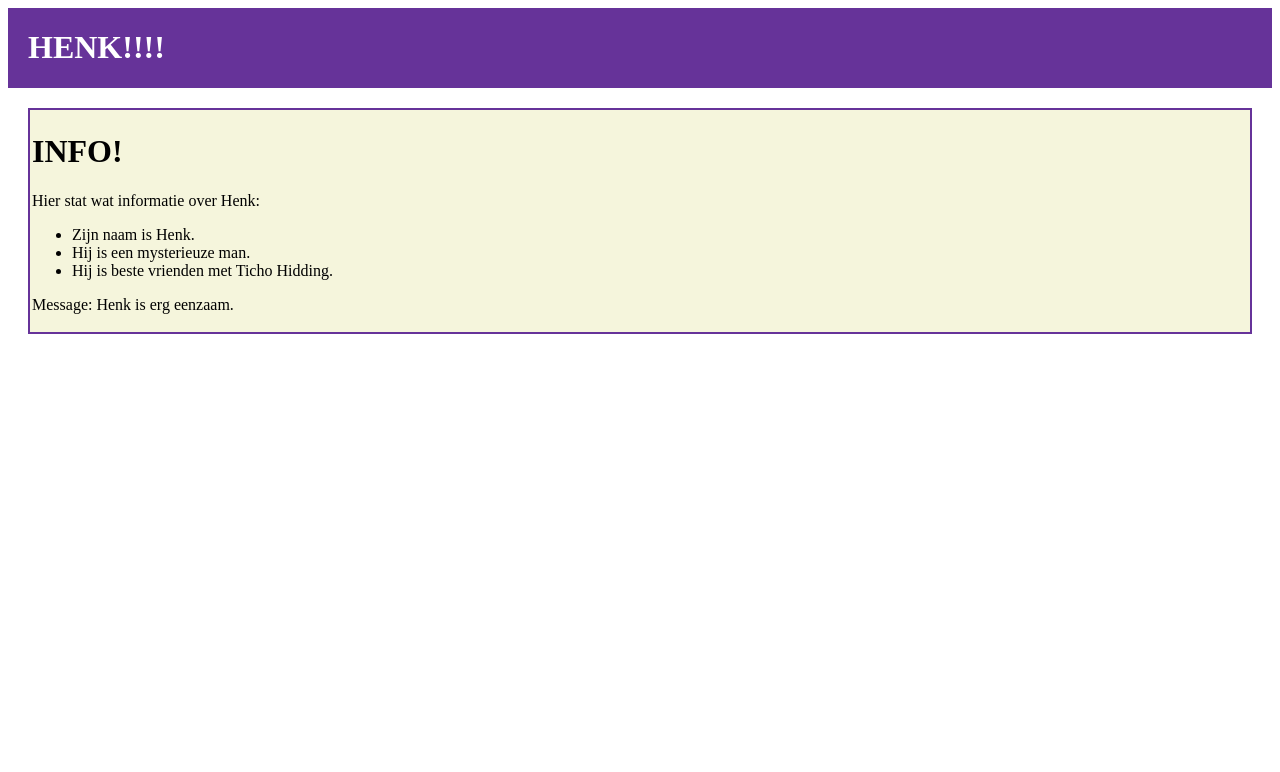
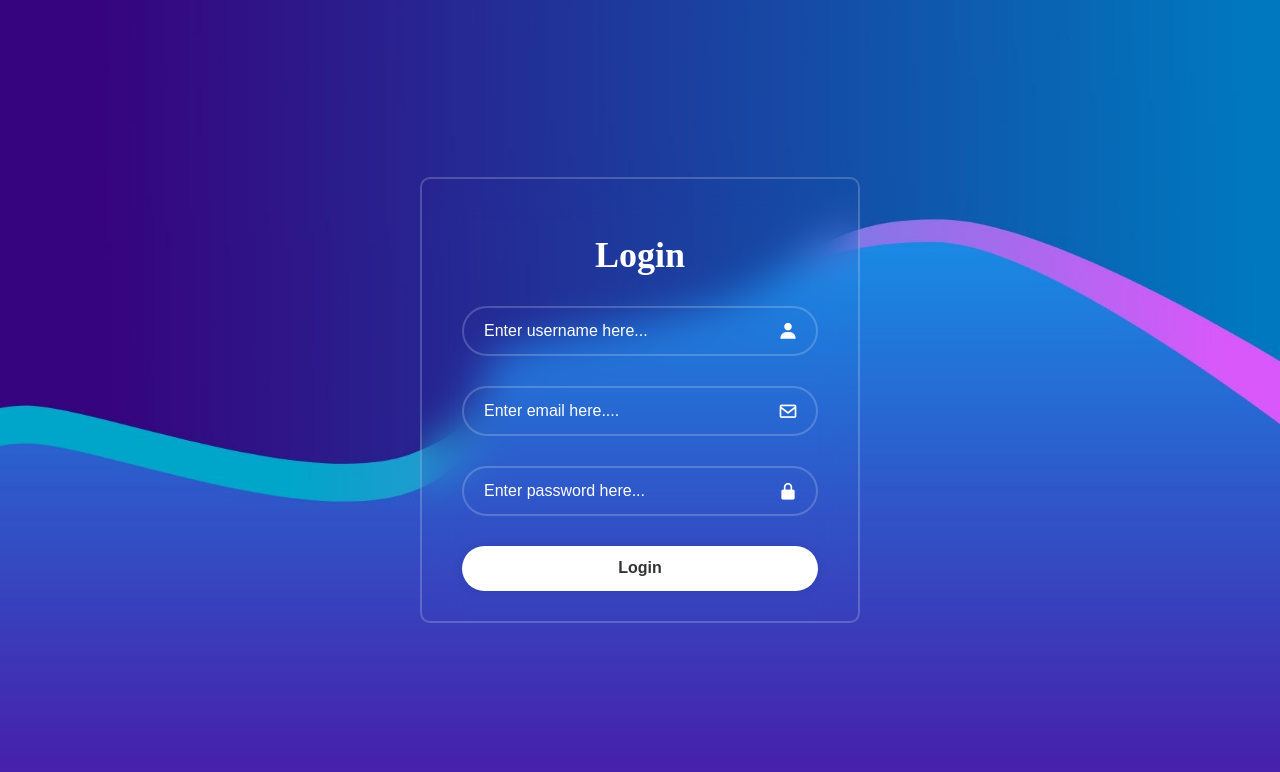
Before and after one commit to michiel301b/admin-pagina, an Angular app: page / in a window 1280 px wide. Shown: the top 772 px of the page. Built offline with nearby package versions, Linux system fonts and the light colour scheme.

Commit message:
login pagina

```diff
--- a/src/app/app.config.ts
+++ b/src/app/app.config.ts
@@ -1,11 +1,13 @@
 import { ApplicationConfig, provideBrowserGlobalErrorListeners } from '@angular/core';
 import { provideRouter } from '@angular/router';
+import { provideHttpClient } from '@angular/common/http';
 
 import { routes } from './app.routes';
 
 export const appConfig: ApplicationConfig = {
   providers: [
     provideBrowserGlobalErrorListeners(),
-    provideRouter(routes)
+    provideRouter(routes),
+    provideHttpClient()
   ]
 };
--- a/src/app/app.html
+++ b/src/app/app.html
@@ -1,5 +1,11 @@
-<app-header></app-header>
-<app-infobox></app-infobox>
 <main>
-  <router-outlet></router-outlet>
+  @switch (view.view()) {
+    @case ('infobox') {
+      <app-header></app-header>
+      <app-infobox></app-infobox>
+    }
+    @case ('test') {
+      <app-login></app-login>
+    }
+  }
 </main>
--- a/src/app/app.ts
+++ b/src/app/app.ts
@@ -1,14 +1,16 @@
-import { Component, signal } from '@angular/core';
-import { RouterOutlet } from '@angular/router';
+import {Component } from '@angular/core';
 import { Header } from './components/header/header';
 import { Infobox } from './components/infobox/infobox';
+import {Login} from './components/login/login';
+import {View} from './view';
 
 @Component({
   selector: 'app-root',
-  imports: [RouterOutlet, Header, Infobox],
+  standalone: true,
+  imports: [Header, Infobox, Login],
   templateUrl: './app.html',
   styleUrl: './app.css'
 })
 export class App {
-  protected readonly title = signal('untitled2');
+  constructor(public view: View) {}
 }
--- a/src/app/components/header/header.html
+++ b/src/app/components/header/header.html
@@ -1,3 +1,6 @@
 <div>
   <h1> HENK!!!!</h1>
 </div>
+<button (click)="logout()">
+  Logout
+</button>
--- a/src/app/components/header/header.ts
+++ b/src/app/components/header/header.ts
@@ -1,4 +1,5 @@
 import { Component } from '@angular/core';
+import { View } from '../../view';
 
 @Component({
   selector: 'app-header',
@@ -6,4 +7,13 @@ import { Component } from '@angular/core';
   templateUrl: './header.html',
   styleUrl: './header.css',
 })
-export class Header {}
+export class Header {
+  constructor(
+    public view: View
+  ) {}
+
+  logout() {
+    localStorage.removeItem('token');
+    this.view.view.set('test');
+  }
+}
--- /dev/null
+++ b/src/app/components/login/login.css
@@ -0,0 +1,89 @@
+@import url("https://fonts.googleapis.com/css2?family=Roboto:wght@300;400;500;600;700;800;900&display=swap");
+
+* {
+  box-sizing: border-box;
+}
+
+body {
+  display: flex;
+  justify-content: center;
+  align-items: center;
+  min-height: 100vh;
+  background: url('../../../assets/images/background.jpg') no-repeat center;
+  background-size: cover;
+}
+
+@media (max-width: 450px) {
+  .wrapper {
+    max-width: 380px;
+    background: transparent;
+    border: 2px solid rgba(255, 255, 255, .2);
+    backdrop-filter: blur(20px);
+    color: #fff;
+    border-radius: 10px;
+    padding: 30px 40px;
+  }
+}
+
+@media (min-width: 450px) {
+  .wrapper {
+    width: 440px;
+    background: transparent;
+    border: 2px solid rgba(255, 255, 255, .2);
+    backdrop-filter: blur(20px);
+    color: #fff;
+    border-radius: 10px;
+    padding: 30px 40px;
+  }
+}
+
+.wrapper h1 {
+  font-size: 36px;
+  text-align: center;
+}
+
+.wrapper .input-box {
+  position: relative;
+  width: 100%;
+  height: 50px;
+  margin: 30px 0;
+}
+
+.input-box input {
+  width: 100%;
+  height: 100%;
+  background: transparent;
+  outline: none;
+  border: 2px solid rgba(255, 255, 255, .2);
+  border-radius: 40px;
+  font-size: 16px;
+  color: #fff;
+  padding: 20px 45px 20px 20px;
+
+}
+
+.input-box input::placeholder {
+  color: #fff;
+}
+
+.input-box i {
+  position: absolute;
+  right: 20px;
+  top: 50%;
+  transform: translateY(-50%);
+  font-size: 20px;
+}
+
+.wrapper .login-button {
+  width: 100%;
+  height: 45px;
+  background: #fff;
+  border: none;
+  outline: none;
+  border-radius: 40px;
+  box-shadow: 0 0 10px rgba(0,0,0,.1);
+  cursor: pointer;
+  font-size: 16px;
+  color: #333;
+  font-weight: 600;
+}
--- /dev/null
+++ b/src/app/components/login/login.html
@@ -0,0 +1,35 @@
+<!DOCTYPE html>
+<html lang="en">
+
+<head>
+  <meta charset="UTF-8">
+  <meta http-equiv="X-UA-Compatible" content="IE-edge">
+  <meta name="viewport" content="width=device-width, initial-scale=1.0">
+  <title>Login | Admin</title>
+  <link rel="stylesheet" href="login.css">
+  <link href='https://unpkg.com/boxicons@2.1.4/css/boxicons.min.css' rel='stylesheet'>
+</head>
+
+<body>
+<div class="wrapper">
+  <h1>Login</h1>
+  @if (errorMessage()) {
+    <p> {{ errorMessage() }}</p>
+  }
+  <div class="input-box">
+    <input [(ngModel)]="username" name="username" placeholder="Enter username here..." required>
+    <i class="bx bxs-user"></i>
+  </div>
+  <div class="input-box">
+    <input [(ngModel)]="email" name="email" placeholder="Enter email here....">
+    <i class="bx bx-envelope"></i>
+  </div>
+  <div class="input-box">
+    <input [(ngModel)]="password" name="password" type="password" placeholder="Enter password here...">
+    <i class="bx bxs-lock-alt"></i>
+  </div>
+  <button class="login-button" (click)="login()">Login</button>
+</div>
+</body>
+
+</html>
--- /dev/null
+++ b/src/app/components/login/login.ts
@@ -0,0 +1,47 @@
+import {Component, signal} from '@angular/core';
+import { HttpClient } from '@angular/common/http';
+import { View } from '../../view';
+import { FormsModule } from '@angular/forms';
+import { WritableSignal } from '@angular/core';
+
+
+@Component({
+  selector: 'app-login',
+  imports: [FormsModule],
+  templateUrl: './login.html',
+  styleUrl: './login.css',
+})
+export class Login {
+
+  username:string = "";
+  password:string = "";
+  email:string = "";
+  errorMessage:WritableSignal<string> = signal<string>('');
+
+  constructor(
+    public view: View,
+    private httpClient: HttpClient
+  ) {}
+
+  async login() {
+    this.errorMessage.set("");
+    console.log('Username:', this.username, 'Email', this.email, 'Password:', this.password);
+    this.httpClient.post('http://localhost:8000/memory/login', {
+      username: this.username,
+      email: this.email,
+      password: this.password,
+    }).subscribe(
+      {
+        next: (result:any) => {
+          console.log(result);
+          localStorage.setItem('token', result.token);
+          this.view.view.set('infobox');
+        },
+        error: error => {
+          console.log(error);
+          this.errorMessage.set("Invalid username or password");
+        }
+      }
+    )
+  }
+}
--- /dev/null
+++ b/src/app/view.ts
@@ -0,0 +1,19 @@
+import {effect, Injectable, signal, WritableSignal} from '@angular/core';
+
+@Injectable({
+  providedIn: 'root'
+})
+
+export class View {
+  view:WritableSignal<string> = signal<string>('test');
+  constructor() {
+    const savedView = localStorage.getItem('savedView');
+    if (savedView) {
+      this.view.set(savedView);
+    }
+
+    effect(() => {
+      localStorage.setItem('savedView', this.view());
+    });
+  }
+}
--- a/src/styles.css
+++ b/src/styles.css
@@ -1 +1,15 @@
 /* You can add global styles to this file, and also import other style files */
+@import url("https://fonts.googleapis.com/css2?family=Roboto:wght@300;400;500;600;700;800;900&display=swap");
+
+html, body {
+  height: 100%;
+  margin: 0;
+  padding: 0;
+  box-sizing: border-box;
+}
+
+app-root {
+  display: block;
+  min-height: 100vh;
+  width: 100%;
+}
```
Also changed, not shown: src/assets/images/background.jpg (added), 1 other file (tests, documents, lock files or other folders).
